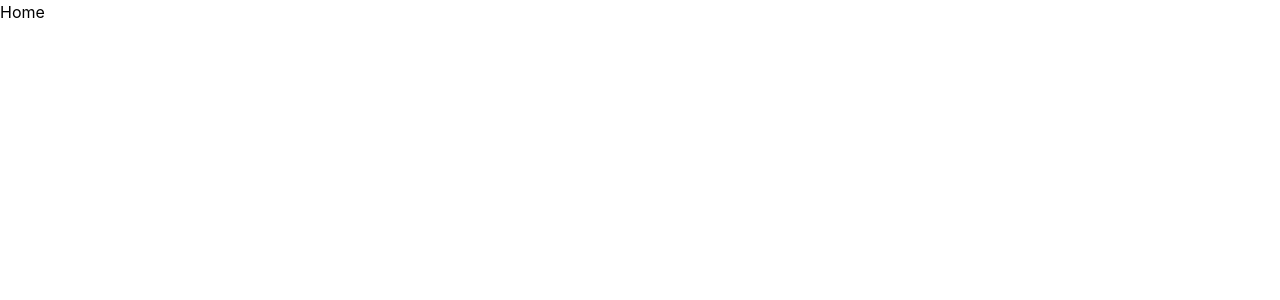
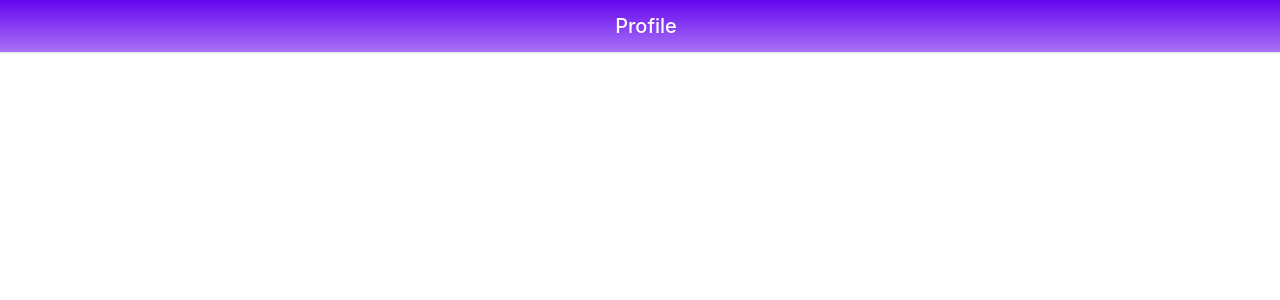
Before and after one commit to SyedMonir/gramoday, a React (Create React App) app: page / in a window 1280 px wide. Shown: the top 300 px of the page. Built offline with nearby package versions, Linux system fonts and the light colour scheme.

Commit message:
added navbar

```diff
--- a/src/App.js
+++ b/src/App.js
@@ -1,7 +1,9 @@
+import Navbar from './Component/Navbar';
+
 function App() {
   return (
     <>
-      <h1>Home</h1>
+      <Navbar />
     </>
   );
 }
--- /dev/null
+++ b/src/Component/Navbar.js
@@ -0,0 +1,17 @@
+import React from 'react';
+
+const Navbar = () => {
+  return (
+    <>
+      <header className="text-white body-font bg-gradient-to-b from-[#6506EF]  to-[#A872F5] shadow ">
+        <div className="container mx-auto flex justify-center items-center p-3 ">
+          <p className="flex title-font font-medium ">
+            <span className="ml-3 text-xl">Profile</span>
+          </p>
+        </div>
+      </header>
+    </>
+  );
+};
+
+export default Navbar;
```
